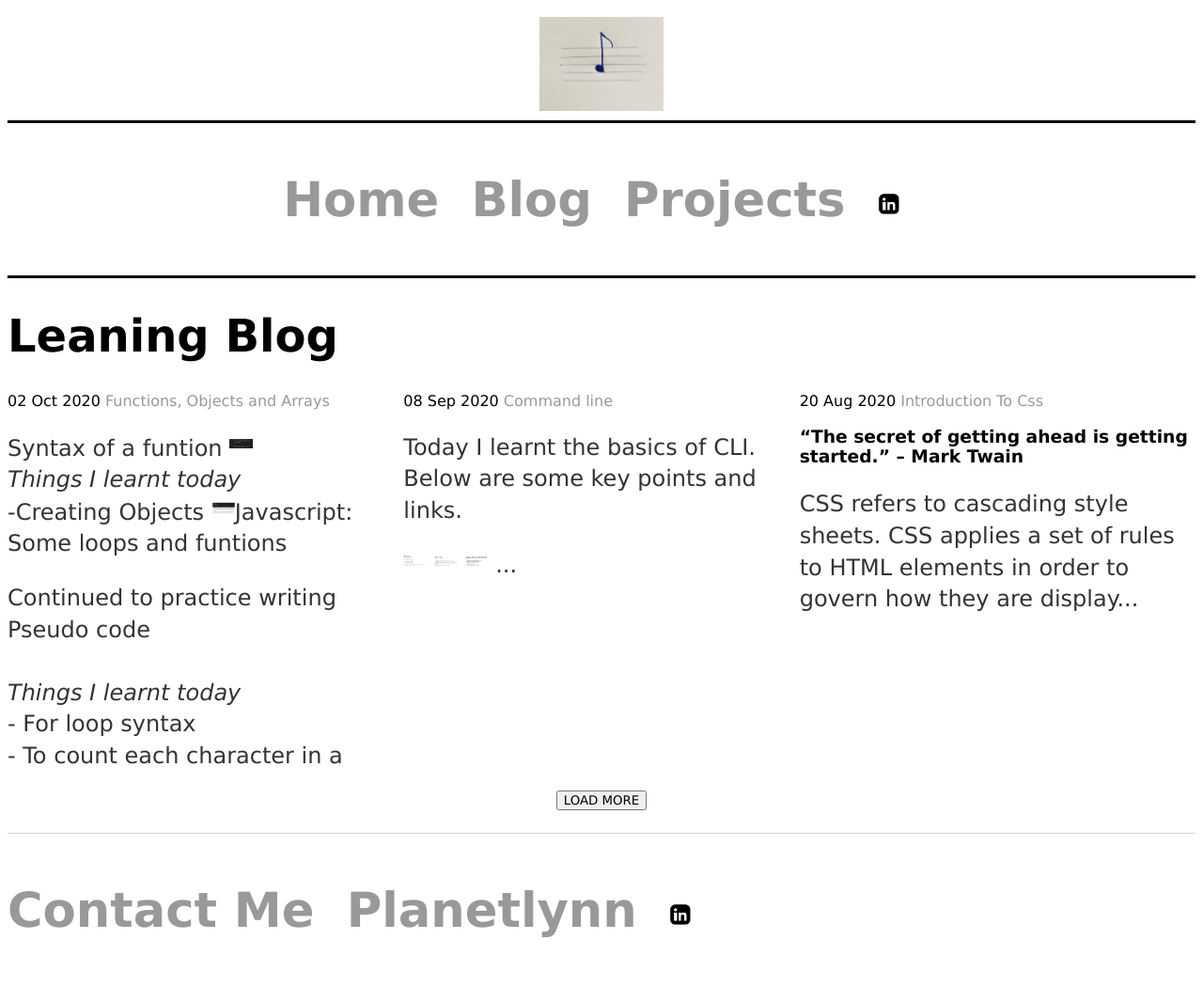
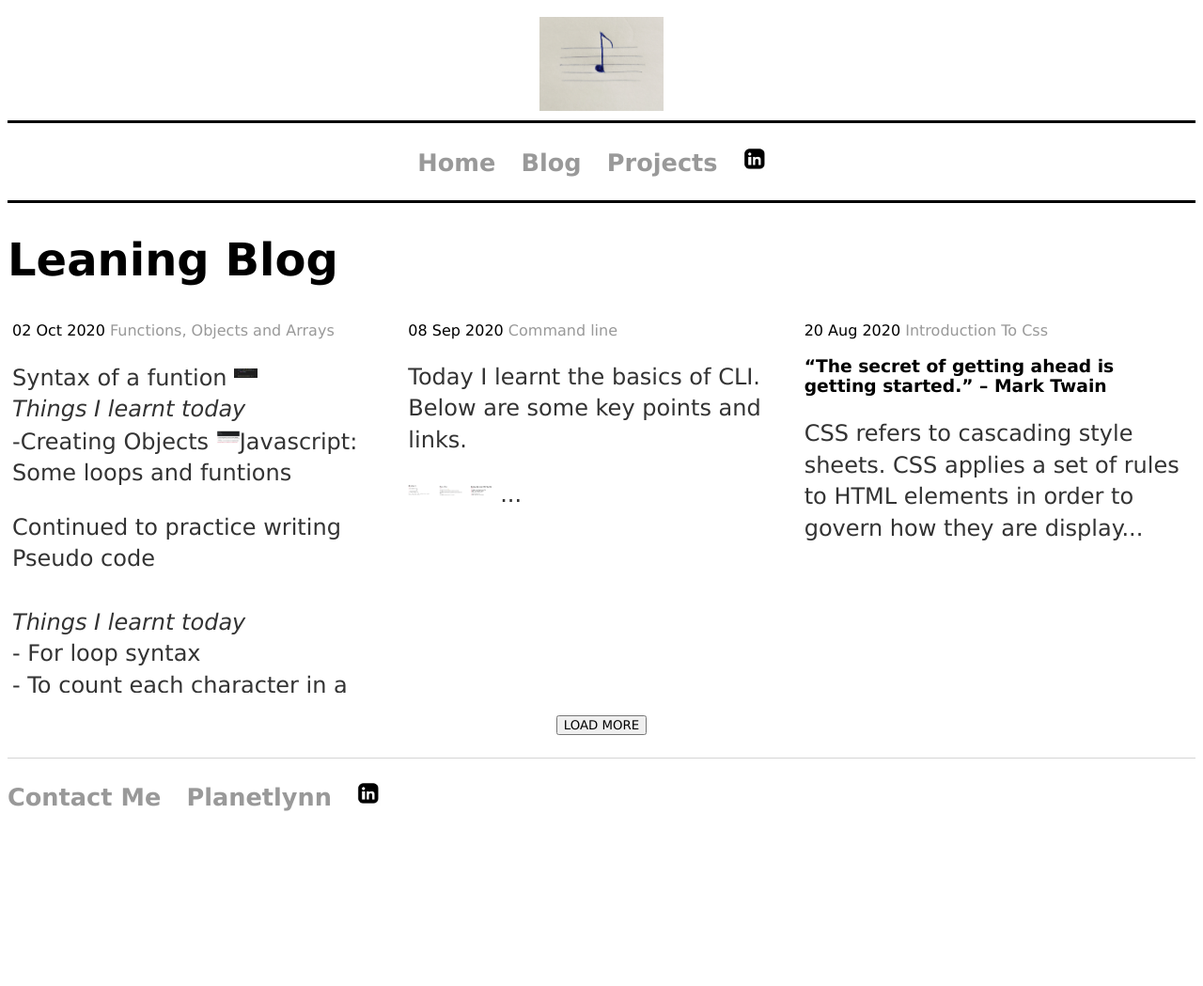
Before and after one commit to aineomugisha/aineomugisha.github.io, a Jekyll site: the page built from blog/index.html, in a window 1280 px wide. Shown: the whole page at 94% size. Built offline with Jekyll 4.4.1, drawn with Linux system fonts in a browser that asks for light colours; after the commit the page ends 900 px from its top, so only the background shows below that.

Commit message:
Update main.css

```diff
--- a/css/main.css
+++ b/css/main.css
@@ -32,7 +32,7 @@ nav ul, footer ul {
     padding: 0px;
     list-style: none;
     font-weight: bold;
-    font-size:4vw;
+    font-size:2vw;
 }
 
 nav ul li, footer ul li, header ul li {
@@ -108,6 +108,7 @@ ul.posts {
 flex-basis:350px;
     flex-grow:1;
      font-family: "Lucida Sans Unicode", "Lucida Grande", sans-serif;
+    margin:5px;
 }
 
 ul.posts li {
```
